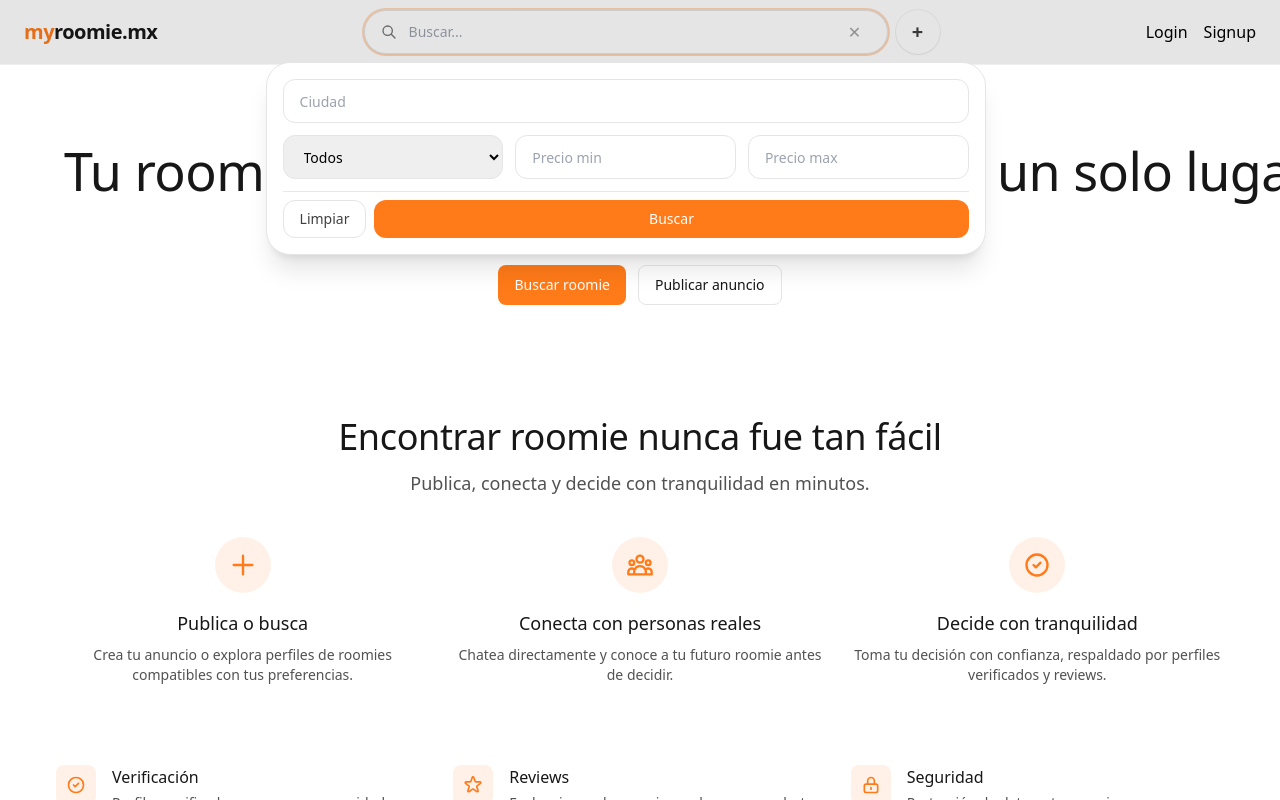
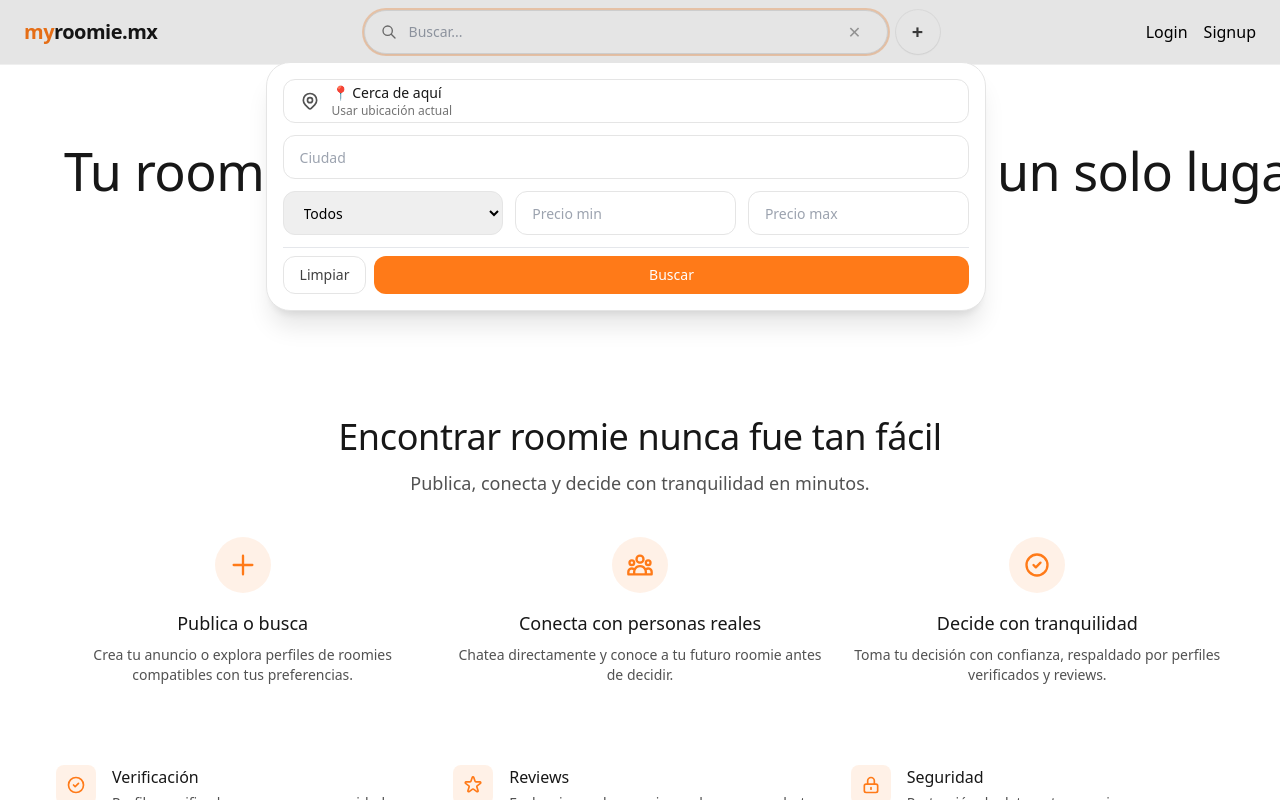
Before and after one commit to miguelangelpr18/myroomie.mx, a Next.js app: page / in a window 1280 px wide. Both pictures are taken after a click on the button "Buscar". Shown: the top 800 px of the page. Built offline with nearby package versions, Linux system fonts and the light colour scheme; no server answers; the database is empty.

Commit message:
ubicacion
se agrego en searchbar ubicacion cerca de aqui

```diff
--- /dev/null
+++ b/app/api/geo/reverse/route.ts
@@ -0,0 +1,99 @@
+import { NextRequest, NextResponse } from 'next/server'
+
+export async function GET(request: NextRequest) {
+  const searchParams = request.nextUrl.searchParams
+  const lat = searchParams.get('lat')
+  const lng = searchParams.get('lng')
+
+  // Validar params
+  if (!lat || !lng) {
+    return NextResponse.json(
+      { error: 'Faltan parámetros lat y lng' },
+      { status: 400 }
+    )
+  }
+
+  const latNum = parseFloat(lat)
+  const lngNum = parseFloat(lng)
+
+  if (isNaN(latNum) || isNaN(lngNum)) {
+    return NextResponse.json(
+      { error: 'lat y lng deben ser números válidos' },
+      { status: 400 }
+    )
+  }
+
+  const mapboxToken = process.env.MAPBOX_TOKEN
+
+  if (!mapboxToken) {
+    return NextResponse.json(
+      { error: 'MAPBOX_TOKEN no configurado' },
+      { status: 500 }
+    )
+  }
+
+  try {
+    // Llamar Mapbox Geocoding reverse
+    const url = `https://api.mapbox.com/geocoding/v5/mapbox.places/${lngNum},${latNum}.json?types=place,locality,neighborhood&language=es&limit=1&access_token=${mapboxToken}`
+
+    const response = await fetch(url)
+
+    if (!response.ok) {
+      const errorData = await response.text()
+      return NextResponse.json(
+        { error: `Error de Mapbox: ${response.status} ${errorData}` },
+        { status: 500 }
+      )
+    }
+
+    const data = await response.json()
+
+    // Parsear respuesta
+    if (!data.features || data.features.length === 0) {
+      return NextResponse.json(
+        { error: 'No se encontró ubicación' },
+        { status: 404 }
+      )
+    }
+
+    const feature = data.features[0]
+    const context = feature.context || []
+
+    // Extraer información de contexto
+    let city: string | null = null
+    let region: string | null = null
+    let country: string | null = null
+
+    for (const ctx of context) {
+      if (ctx.id.startsWith('place.')) {
+        city = ctx.text
+      } else if (ctx.id.startsWith('region.')) {
+        region = ctx.text
+      } else if (ctx.id.startsWith('country.')) {
+        country = ctx.text
+      }
+    }
+
+    // Si no hay city en contexto, usar el nombre principal del feature
+    if (!city && feature.place_type?.includes('place')) {
+      city = feature.text
+    }
+
+    // Construir label: "Ciudad, Región" o solo "Ciudad"
+    const labelParts = [city, region].filter(Boolean)
+    const label = labelParts.length > 0 ? labelParts.join(', ') : feature.place_name || feature.text
+
+    return NextResponse.json({
+      label,
+      city,
+      region,
+      country,
+    })
+  } catch (error) {
+    console.error('Error en reverse geocoding:', error)
+    return NextResponse.json(
+      { error: error instanceof Error ? error.message : 'Error desconocido' },
+      { status: 500 }
+    )
+  }
+}
--- a/app/components/search/GlobalSearchBar.tsx
+++ b/app/components/search/GlobalSearchBar.tsx
@@ -14,6 +14,8 @@ export default function GlobalSearchBar({ mode: propMode }: GlobalSearchBarProps
   const [isOpen, setIsOpen] = useState(false)
   const panelRef = useRef<HTMLDivElement>(null)
   const inputRef = useRef<HTMLInputElement>(null)
+  const [geoLoading, setGeoLoading] = useState(false)
+  const [geoError, setGeoError] = useState<string | null>(null)
 
   // Determinar mode según pathname si no se pasa como prop
   // Si pathname es /explore, usar mode 'roomies', sino 'listings'
@@ -156,6 +158,80 @@ export default function GlobalSearchBar({ mode: propMode }: GlobalSearchBarProps
         filters.sort !== 'recent',
       ].filter(Boolean).length
 
+  // Manejar geolocalización
+  const handleUseCurrentLocation = async () => {
+    setGeoError(null)
+    setGeoLoading(true)
+
+    if (!navigator.geolocation) {
+      setGeoError('Tu navegador no soporta geolocalización')
+      setGeoLoading(false)
+      return
+    }
+
+    navigator.geolocation.getCurrentPosition(
+      async (position) => {
+        try {
+          const { latitude, longitude } = position.coords
+          const response = await fetch(`/api/geo/reverse?lat=${latitude}&lng=${longitude}`)
+
+          if (!response.ok) {
+            const data = await response.json()
+            setGeoError(data.error || 'Error al obtener la ubicación')
+            setGeoLoading(false)
+            return
+          }
+
+          const data = await response.json()
+          const cityValue = data.city || data.label || ''
+          const cityLabel = data.label || cityValue
+
+          // Guardar en localStorage
+          if (typeof window !== 'undefined') {
+            localStorage.setItem('last_city_label', cityLabel)
+            localStorage.setItem('last_city_value', cityValue)
+          }
+
+          // Actualizar filtro y aplicar búsqueda
+          setFilters({ ...filters, city: cityValue })
+
+          // Aplicar searchParams inmediatamente
+          const params = new URLSearchParams()
+          if (mode === 'roomies') {
+            if ((filters.q ?? '').trim()) params.set('q', (filters.q ?? '').trim())
+            params.set('city', cityValue)
+            if ((filters.budget_min ?? '').trim()) params.set('budget_min', (filters.budget_min ?? '').trim())
+            if ((filters.budget_max ?? '').trim()) params.set('budget_max', (filters.budget_max ?? '').trim())
+          } else {
+            if ((filters.q ?? '').trim()) params.set('q', (filters.q ?? '').trim())
+            params.set('city', cityValue)
+            if ((filters.zone ?? '').trim()) params.set('zone', (filters.zone ?? '').trim())
+            if (filters.listing_type !== 'all') params.set('listing_type', filters.listing_type)
+            if ((filters.min ?? '').trim()) params.set('min', (filters.min ?? '').trim())
+            if ((filters.max ?? '').trim()) params.set('max', (filters.max ?? '').trim())
+            if (filters.sort !== 'recent') params.set('sort', filters.sort)
+          }
+
+          router.push(`${targetPath}?${params.toString()}`)
+          setGeoLoading(false)
+        } catch (error) {
+          setGeoError('Error al procesar la ubicación')
+          setGeoLoading(false)
+        }
+      },
+      (error) => {
+        if (error.code === error.PERMISSION_DENIED) {
+          setGeoError('Permiso de ubicación denegado')
+        } else if (error.code === error.POSITION_UNAVAILABLE) {
+          setGeoError('Ubicación no disponible')
+        } else {
+          setGeoError('Error al obtener la ubicación')
+        }
+        setGeoLoading(false)
+      }
+    )
+  }
+
   // Texto resumen para estado collapsed
   const getSummaryText = () => {
     const parts: string[] = []
@@ -294,12 +370,54 @@ export default function GlobalSearchBar({ mode: propMode }: GlobalSearchBarProps
             }}
           >
             <div className="space-y-3">
+              {/* Opción: Cerca de aquí */}
+              <button
+                type="button"
+                onClick={handleUseCurrentLocation}
+                disabled={geoLoading}
+                className="w-full flex items-center gap-3 px-4 py-2.5 h-11 border border-neutral-200 rounded-xl hover:bg-neutral-50 transition-colors text-left focus:outline-none focus-visible:ring-2 focus-visible:ring-brand/30 disabled:opacity-50 disabled:cursor-not-allowed"
+              >
+                <svg
+                  className="w-5 h-5 text-neutral-600 flex-shrink-0"
+                  fill="none"
+                  stroke="currentColor"
+                  viewBox="0 0 24 24"
+                  aria-hidden="true"
+                >
+                  <path strokeLinecap="round" strokeLinejoin="round" strokeWidth={2} d="M17.657 16.657L13.414 20.9a1.998 1.998 0 01-2.827 0l-4.244-4.243a8 8 0 1111.314 0z" />
+                  <path strokeLinecap="round" strokeLinejoin="round" strokeWidth={2} d="M15 11a3 3 0 11-6 0 3 3 0 016 0z" />
+                </svg>
+                <div className="flex-1 min-w-0">
+                  <div className="text-sm font-medium text-neutral-900">📍 Cerca de aquí</div>
+                  <div className="text-xs text-neutral-500">Usar ubicación actual</div>
+                </div>
+                {geoLoading && (
+                  <svg
+                    className="w-4 h-4 text-neutral-400 animate-spin flex-shrink-0"
+                    fill="none"
+                    viewBox="0 0 24 24"
+                    aria-hidden="true"
+                  >
+                    <circle className="opacity-25" cx="12" cy="12" r="10" stroke="currentColor" strokeWidth="4" />
+                    <path className="opacity-75" fill="currentColor" d="M4 12a8 8 0 018-8V0C5.373 0 0 5.373 0 12h4zm2 5.291A7.962 7.962 0 014 12H0c0 3.042 1.135 5.824 3 7.938l3-2.647z" />
+                  </svg>
+                )}
+              </button>
+              {geoError && (
+                <div className="px-4 py-2 text-xs text-red-600 bg-red-50 rounded-lg border border-red-100">
+                  {geoError}
+                </div>
+              )}
+
               {/* Row 1: Ciudad */}
               <div>
                 <input
                   type="text"
                   value={filters.city || ''}
-                  onChange={(e) => setFilters({ ...filters, city: e.target.value })}
+                  onChange={(e) => {
+                    setFilters({ ...filters, city: e.target.value })
+                    setGeoError(null)
+                  }}
                   placeholder="Ciudad"
                   className="w-full px-4 py-2.5 h-11 border border-neutral-200 rounded-xl focus:outline-none focus:ring-2 focus:ring-brand/30 text-sm"
                 />
```
